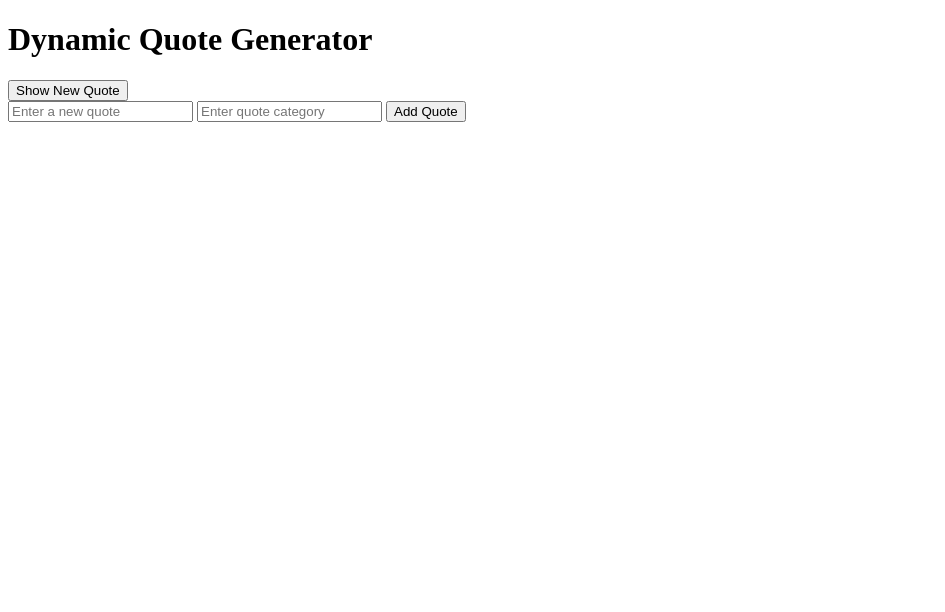
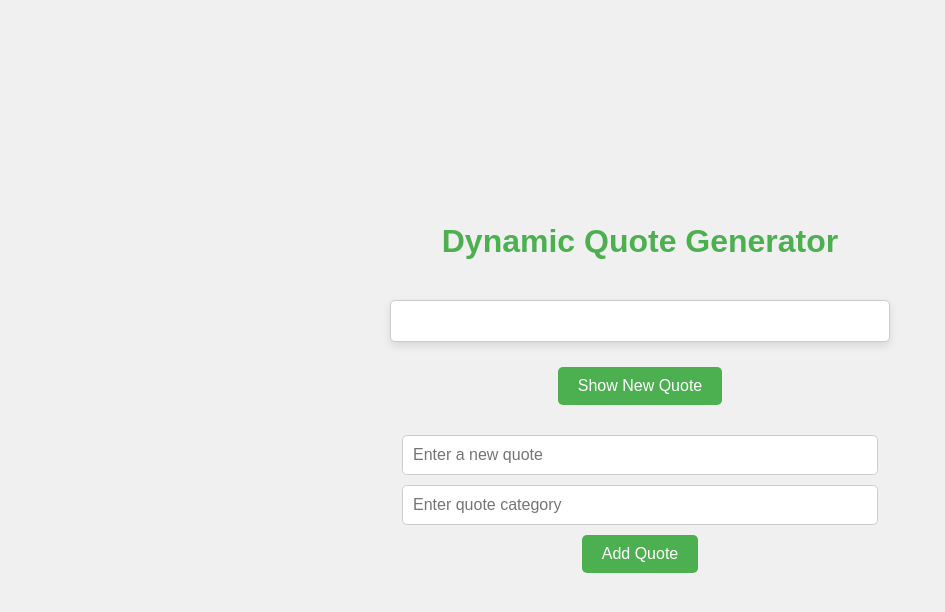
Before and after one commit to aliabdelfatah3/alx_fe_javascript, a plain HTML site: page dom-manipulation/index.html in a window 1280 px wide. Shown: the whole page, without its empty margins (0-945 px from the left). Drawn offline with Linux system fonts and the light colour scheme.

Commit message:
modified

```diff
--- a/dom-manipulation/index.html
+++ b/dom-manipulation/index.html
@@ -1,9 +1,81 @@
 <!DOCTYPE html>
 <html lang="en">
   <head>
-  <meta charset="UTF-8">
-  <meta name="viewport" content="width=device-width, initial-scale=1.0">
+    <meta charset="UTF-8" />
+    <meta name="viewport" content="width=device-width, initial-scale=1.0" />
     <title>Dynamic Quote Generator</title>
+    <style>
+      * {
+        margin: 0;
+        padding: 0;
+        box-sizing: border-box;
+      }
+
+      /* Style for the body */
+      body {
+        font-family: Arial, sans-serif;
+        background-color: #f0f0f0;
+        color: #333;
+        display: flex;
+        flex-direction: column;
+        align-items: center;
+        justify-content: center;
+        min-height: 100vh;
+        padding: 20px;
+      }
+
+      /* Style for the header */
+      h1 {
+        margin-bottom: 20px;
+        color: #4caf50;
+      }
+
+      /* Style for the quote display */
+      #quoteDisplay {
+        font-size: 1.5em;
+        margin-bottom: 20px;
+        padding: 20px;
+        background-color: #fff;
+        border: 1px solid #ccc;
+        border-radius: 5px;
+        width: 80%;
+        text-align: center;
+        box-shadow: 0 4px 8px rgba(0, 0, 0, 0.1);
+      }
+
+      /* Style for the buttons */
+      button {
+        padding: 10px 20px;
+        font-size: 1em;
+        color: #fff;
+        background-color: #4caf50;
+        border: none;
+        border-radius: 5px;
+        cursor: pointer;
+        margin: 5px;
+      }
+
+      button:hover {
+        background-color: #45a049;
+      }
+
+      /* Style for the input fields */
+      input[type="text"] {
+        padding: 10px;
+        font-size: 1em;
+        margin: 5px;
+        border: 1px solid #ccc;
+        border-radius: 5px;
+        width: calc(100% - 24px); /* Adjusting for padding and border */
+      }
+
+      div {
+        width: 100%;
+        max-width: 500px;
+        margin-top: 20px;
+        text-align: center;
+      }
+    </style>
   </head>
   <body>
     <h1>Dynamic Quote Generator</h1>
@@ -11,7 +83,11 @@
     <button id="newQuote">Show New Quote</button>
     <div>
       <input id="newQuoteText" type="text" placeholder="Enter a new quote" />
-    <input id="newQuoteCategory" type="text" placeholder="Enter quote category" />
+      <input
+        id="newQuoteCategory"
+        type="text"
+        placeholder="Enter quote category"
+      />
       <button id="addQuoteButton">Add Quote</button>
     </div>
     <script src="script.js"></script>
```
Also changed, not shown: dom-manipulation/script.js (+1 -7 lines). Lines whose indentation alone changed are shown as unchanged.
